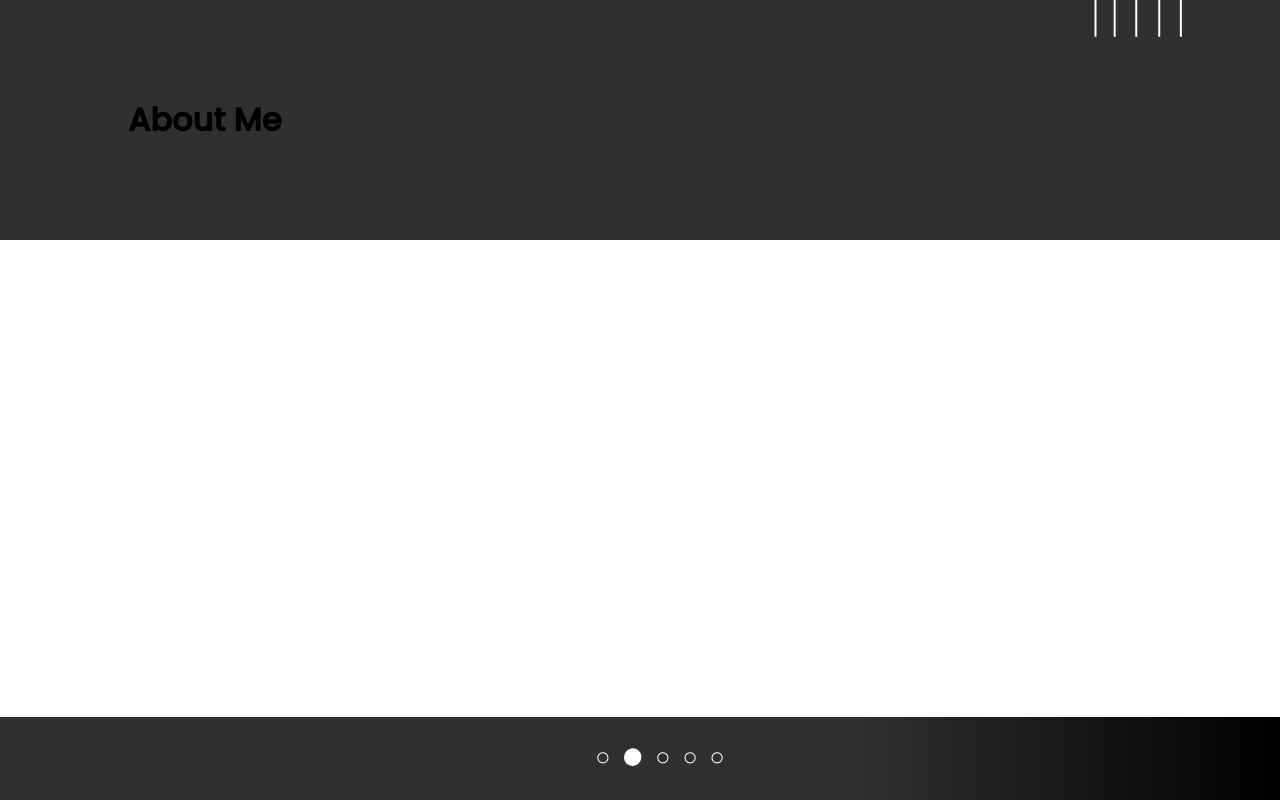
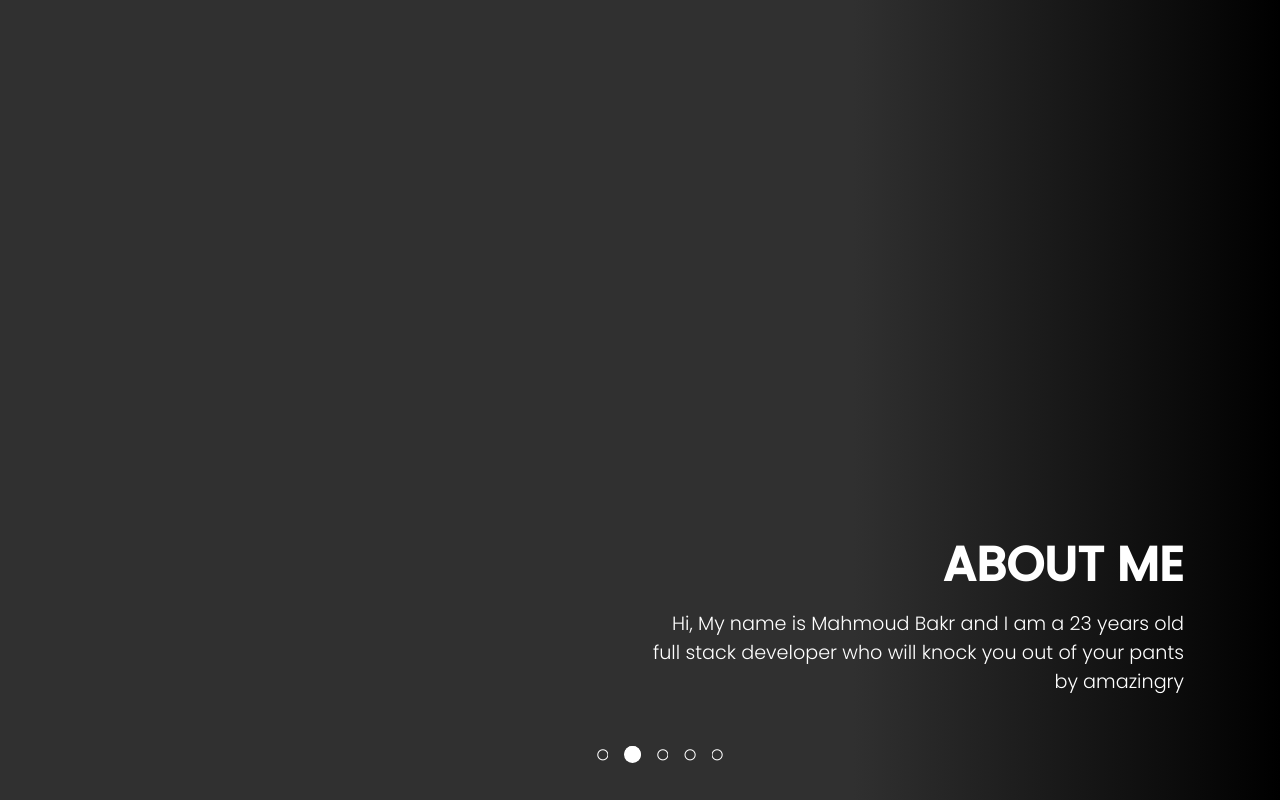
Before and after one commit to MahmoudBakr23/new-portfolio, a React (Create React App) app: page /aboutme in a window 1280 px wide. Built offline with nearby package versions, Linux system fonts and the light colour scheme.

Commit message:
Draw the outlines of the About page

```diff
--- a/src/Components/About.js
+++ b/src/Components/About.js
@@ -1,15 +1,22 @@
-import { AboutContainer, Heading, AboutWrapper } from './Styles/About.styled.js';
+import { AboutContainer, Heading, AboutWrapper, SecondWrapper, AboutImg } from './Styles/About.styled.js';
+import { Container, SubHeading } from './Styles/Home.styled.js';
 import Header from './Header.js';
 
 const About = () => {
     return(
         <div>
-        <AboutContainer>
+        <Container>
+            <SecondWrapper>
+                <AboutImg />
+            </SecondWrapper>
             <AboutWrapper>
-                <Heading>About Me</Heading>
+                <Heading>ABOUT ME</Heading>
+                <SubHeading tight >
+                    Hi, My name is Mahmoud Bakr and I am a 23 years old full stack developer who will knock you out of your pants by amazingry
+                </SubHeading>
             </AboutWrapper>
-        </AboutContainer>
         <Header rightOrLeft={"left"} about={"active"} />
+        </Container>
         </div>
     )
 }
--- a/src/Components/Styles/About.styled.js
+++ b/src/Components/Styles/About.styled.js
@@ -1,25 +1,38 @@
 import styled from "styled-components";
-import aboutBg from '../../aboutbg.png';
 
 const AboutContainer = styled.div`
-    background-image: url(${aboutBg});
     margin: 0;
-    background-size: cover;
-    background-position: center center;
     width: 100%;
 `
 
 const AboutWrapper = styled.div`
     display: flex;
-    justify-content: space-between;
-    padding: 6rem 8rem;
+    flex-direction: column;
     align-self: flex-end;
-    align-items: flex-start;
+    align-items: flex-end;
+    text-align: right;
+    width: 100%;
+    margin: 6rem;
 `
 
-const Heading = styled.h1`
-    font-size: 2rem;
+const Heading = styled.h2`
+    font-size: 3rem;
+    font-weight: 800;
+    height: fit-content;
     margin: 0;
+    @media (min-width: 1370px) {
+    font-size: 6rem;
+  }
 `
 
-export { AboutContainer, Heading, AboutWrapper }
+const SecondWrapper = styled.div`
+    display: flex;
+    width: 100%;
+`
+
+const AboutImg = styled.div`
+    width: 600px;
+    height: 300px;
+`
+
+export { AboutContainer, Heading, AboutWrapper, SecondWrapper, AboutImg }
--- a/src/Components/Styles/Home.styled.js
+++ b/src/Components/Styles/Home.styled.js
@@ -4,7 +4,7 @@ import myImg from "../../my_picture.png";
 const Container = styled.div`
     display: flex;
     justify-content: space-between;
-    background-image: ${props => props.right ? "linear-gradient(to right, #000, #303030, #303030, #303030)" : "linear-gradient(to left, black, #303030, #303030)"};
+    background-image: ${props => props.right ? "linear-gradient(to right, #000, #303030, #303030, #303030)" : "linear-gradient(to left, black, #303030, #303030, #303030)"};
     color: white;
     padding: 0;
     margin: 0;
@@ -50,10 +50,10 @@ const NameHeading = styled.h1`
 `
 
 const SubHeading = styled.h2`
-    font-size: 1.5rem;
+    font-size: ${props => props.tight ? "1.2rem" : "1.5rem"};
     font-weight: 300;
-    word-spacing: 5px;
-    letter-spacing: 5px;
+    word-spacing: ${props => props.tight ? "0px" : "5px"};
+    letter-spacing: ${props => props.tight ? "0px" : "5px"};
     margin: 0.5rem 0;
     @media (min-width: 1370px) {
     font-size: 2.5rem;
--- a/src/index.css
+++ b/src/index.css
@@ -1,4 +1,8 @@
 @import url('https://fonts.googleapis.com/css2?family=Poppins:wght@200;300;500&family=Source+Sans+Pro:wght@200;300;400;600;700;900&display=swap');
+
+* {
+    overflow: hidden;
+}
 
 body {
     margin: 0;
```
Also changed, not shown: src/aboutbg.png (deleted).
